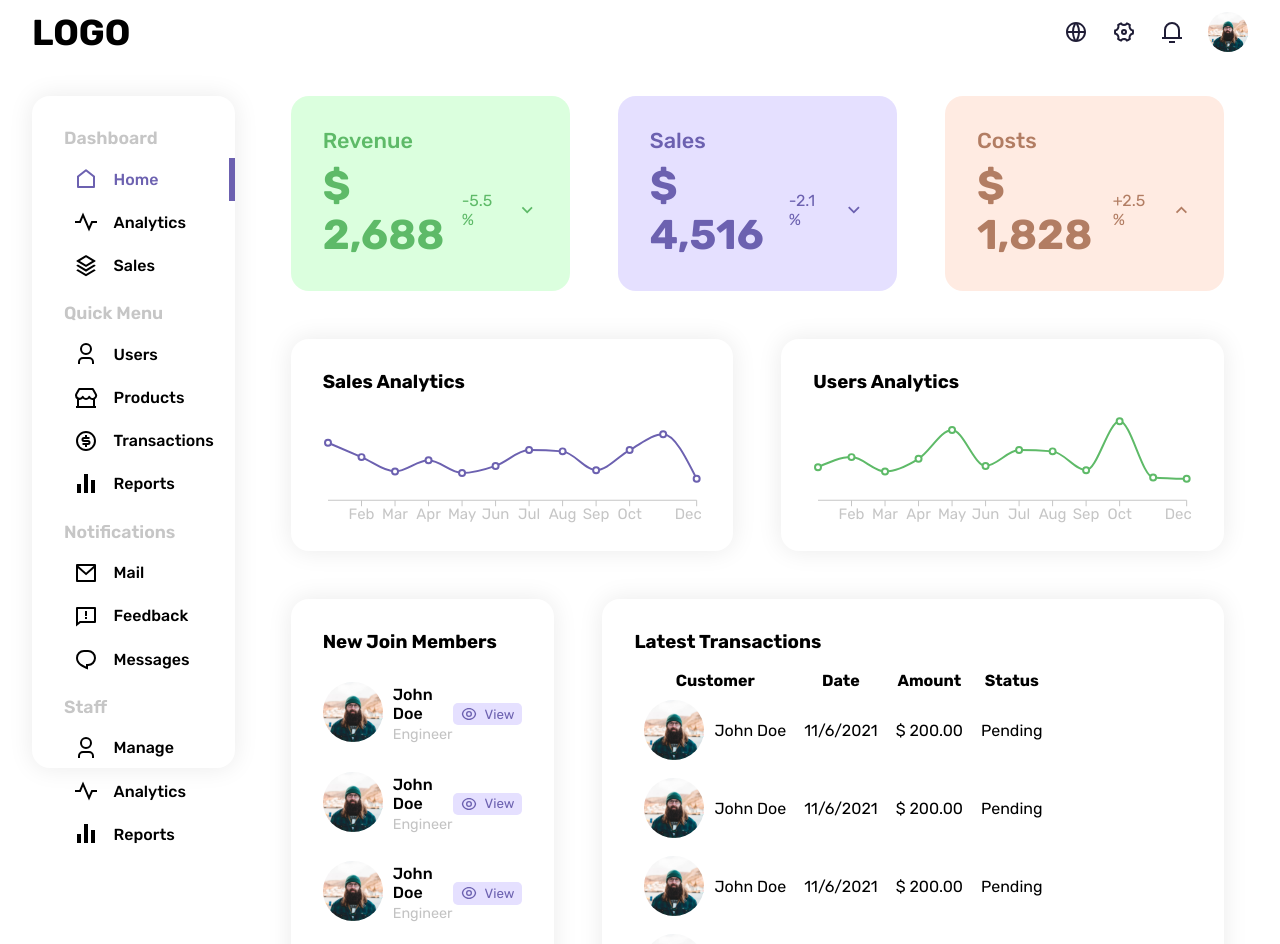
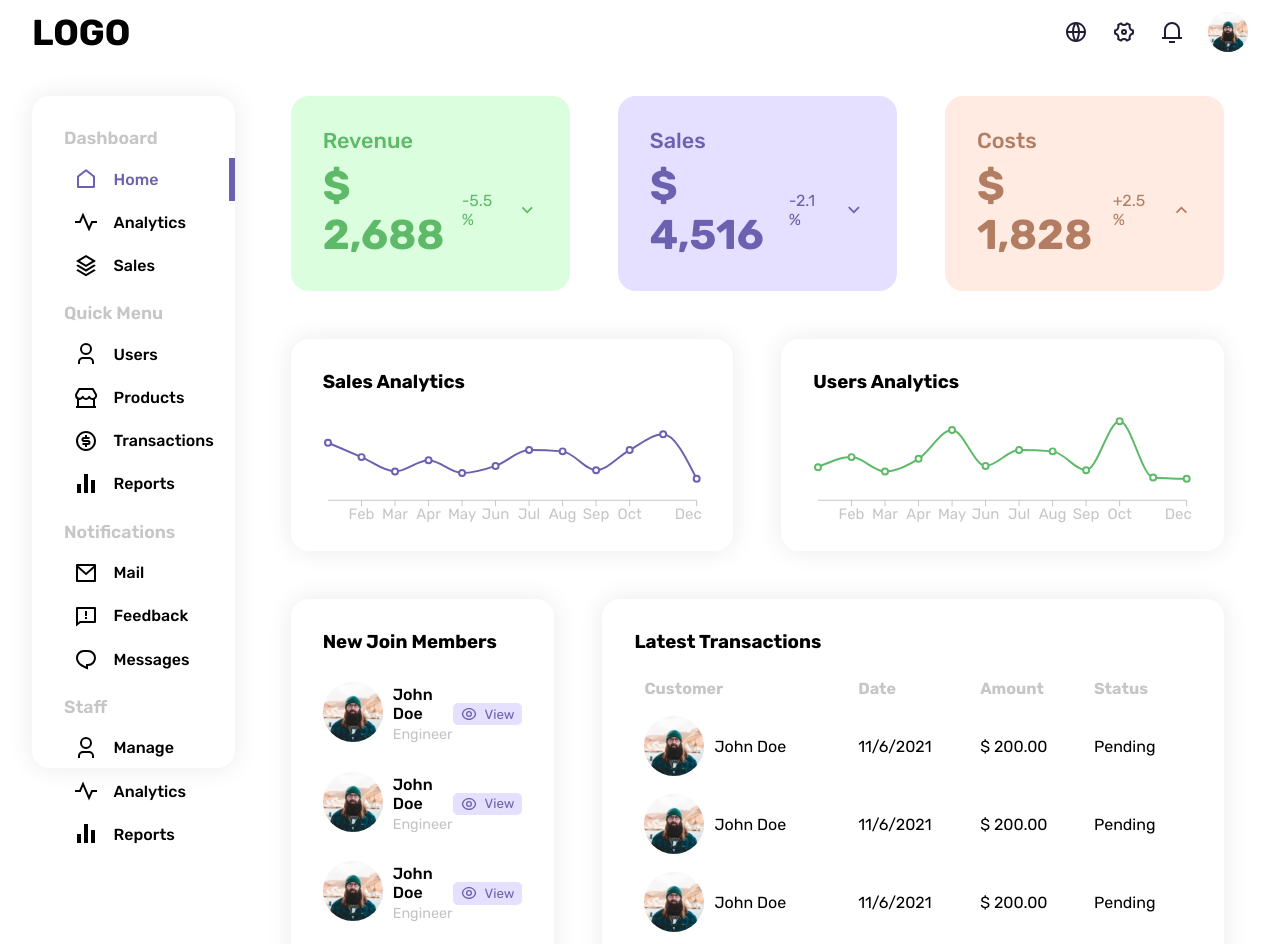
Before and after one commit to thusharathiwanka/react-admin-dashboard, a React (Create React App) app: page / in a window 1280 px wide. Shown: the top 944 px of the page. Built offline with nearby package versions, Linux system fonts and the light colour scheme.

Commit message:
CREATE: large widget styles added

```diff
--- a/src/components/widgets/large/largeWidget.scss
+++ b/src/components/widgets/large/largeWidget.scss
@@ -1,3 +1,4 @@
+@import "../../../utils/colors";
 @import "../../../utils/measures";
 
 .large-widget {
@@ -10,4 +11,17 @@
 	&__title {
 		padding-bottom: 1rem;
 	}
+
+	&__table {
+		width: 100%;
+	}
+
+	&__table-head {
+		text-align: left;
+		color: $grey-color;
+	}
+
+	&__table-head th {
+		padding: 0.5rem;
+	}
 }
```
